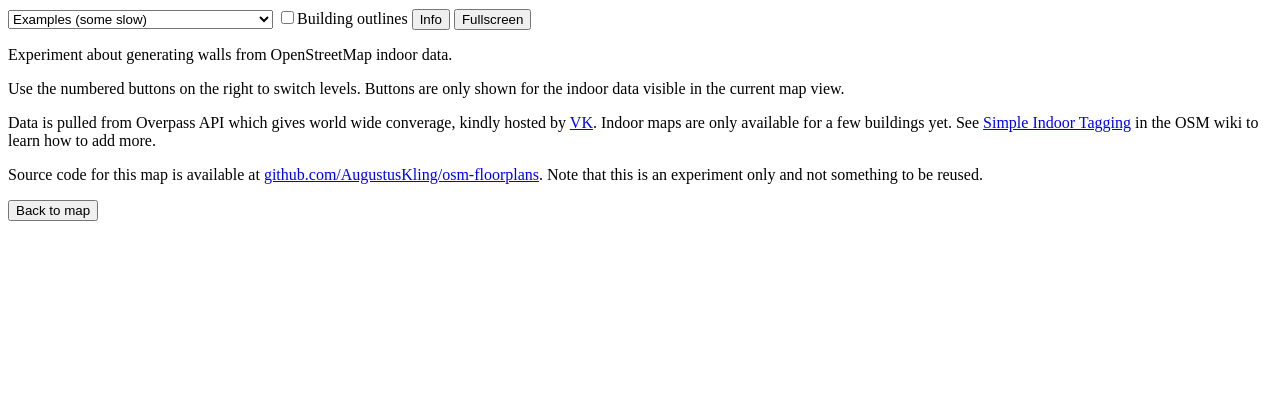
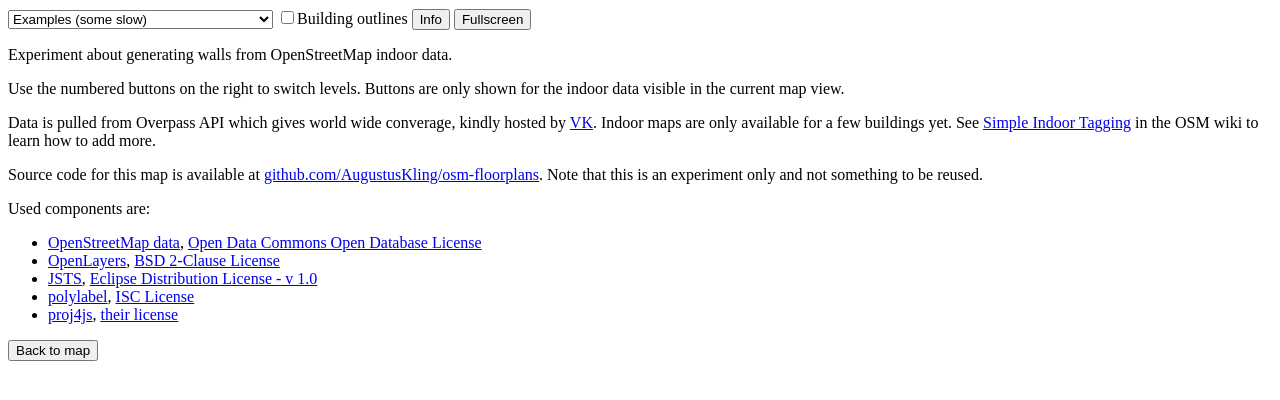
Before and after one commit to AugustusKling/osm-floorplans, a website: page index.html in a window 1280 px wide. Drawn offline with Linux system fonts and the light colour scheme.

Commit message:
Add component licenses.

```diff
--- a/index.html
+++ b/index.html
@@ -74,6 +74,15 @@
           >github.com/AugustusKling/osm-floorplans</a
         >. Note that this is an experiment only and not something to be reused.
       </p>
+      <p>Used components are:
+        <ul>
+          <li><a href="https://www.openstreetmap.org/">OpenStreetMap data</a>, <a href="https://www.openstreetmap.org/copyright">Open Data Commons Open Database License</a></li>
+          <li><a href="https://openlayers.org/">OpenLayers</a>, <a href="https://github.com/openlayers/openlayers/blob/main/LICENSE.md">BSD 2-Clause License</a></li>
+          <li><a href="https://bjornharrtell.github.io/jsts/">JSTS</a>, <a href="https://github.com/bjornharrtell/jsts/blob/master/LICENSE_EDLv1.txt">Eclipse Distribution License - v 1.0</a></li>
+          <li><a href="https://github.com/mapbox/polylabel">polylabel</a>, <a href="https://github.com/mapbox/polylabel/blob/master/LICENSE">ISC License</a></li>
+          <li><a href="https://github.com/proj4js/proj4js">proj4js</a>, <a href="https://github.com/proj4js/proj4js/blob/master/LICENSE.md">their license</a></li>
+        </ul>
+      </p>
       <button onclick="showInfo(false)">Back to map</button>
     </div>
   </body>
```
